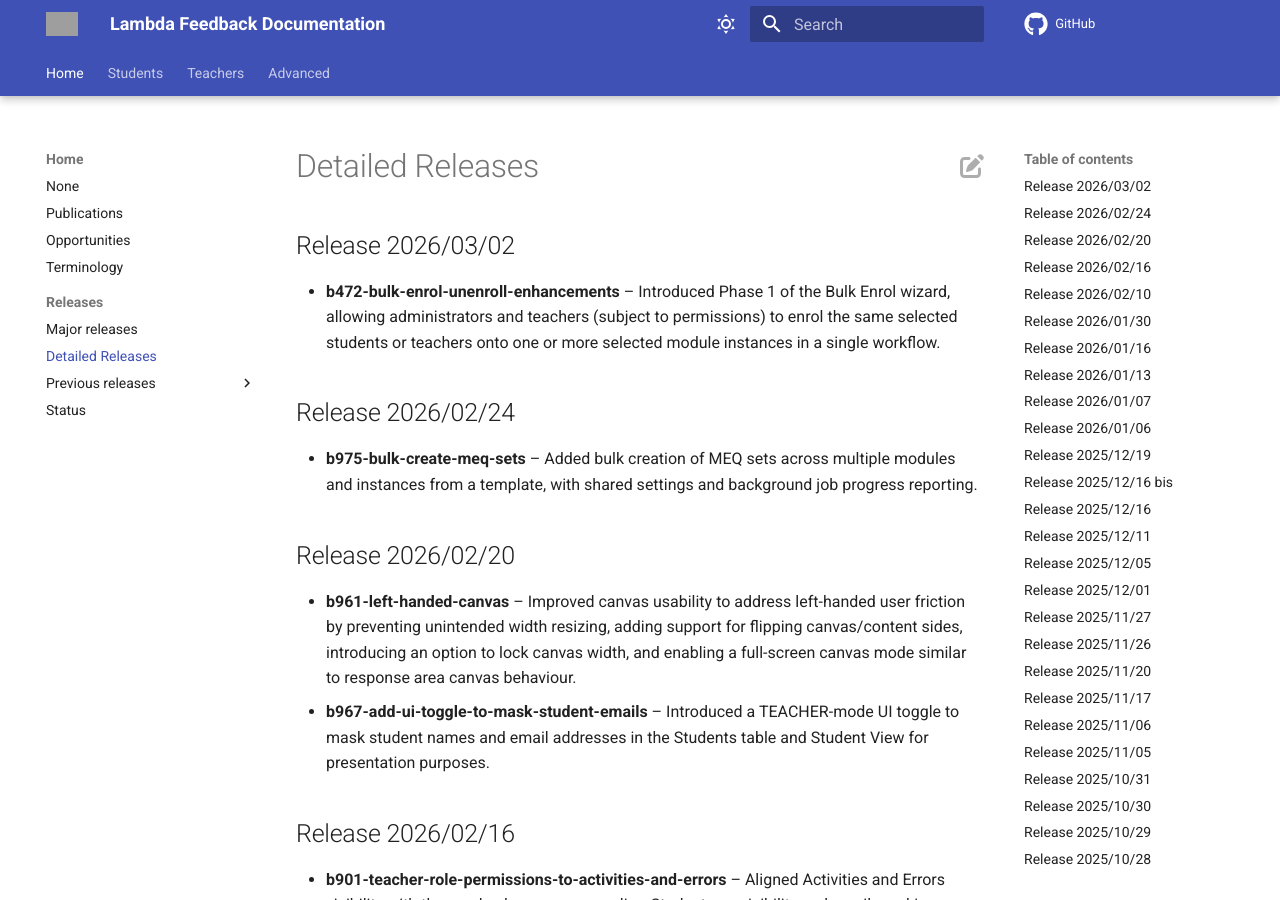
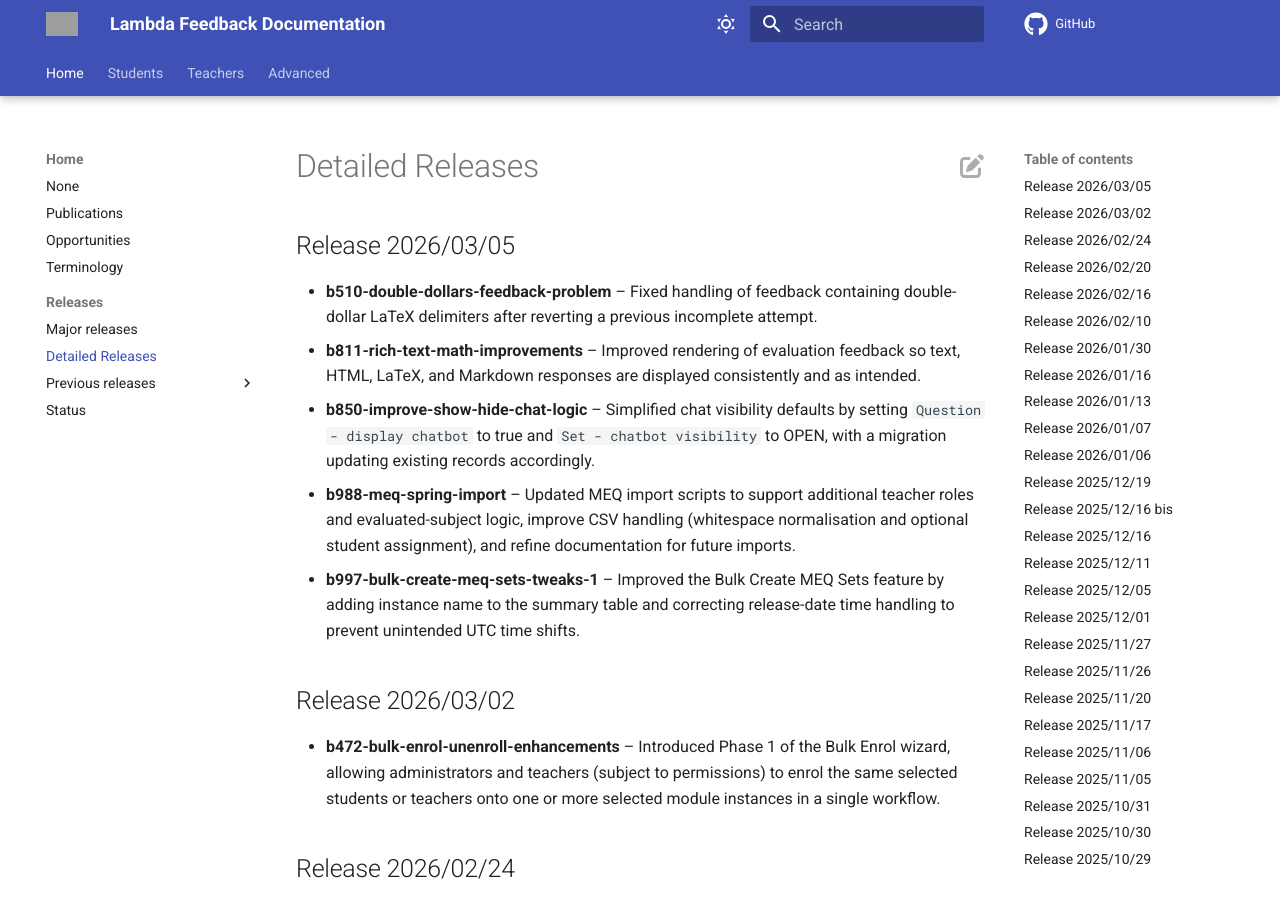
Before and after one commit to lambda-feedback/user-documentation, an MkDocs documentation site: the page built from docs/releases/detailed_releases.md, in a window 1280 px wide and 900 px high. Built offline with MkDocs 1.6.1 and Material for MkDocs 9.7.7, drawn with Linux system fonts in a browser that asks for light colours; comment, search, counter and statistics services are not loaded; grey boxes are pictures that could not be loaded.

Commit message:
Release 2026/03/05 added

```diff
--- a/docs/releases/detailed_releases.md
+++ b/docs/releases/detailed_releases.md
@@ -1,3 +1,12 @@
+
+## Release 2026/03/05
+
+- **b510-double-dollars-feedback-problem** – Fixed handling of feedback containing double-dollar LaTeX delimiters after reverting a previous incomplete attempt.
+- **b811-rich-text-math-improvements** – Improved rendering of evaluation feedback so text, HTML, LaTeX, and Markdown responses are displayed consistently and as intended.
+- **b850-improve-show-hide-chat-logic** – Simplified chat visibility defaults by setting `Question - display chatbot` to true and `Set - chatbot visibility` to OPEN, with a migration updating existing records accordingly.
+- **b988-meq-spring-import** – Updated MEQ import scripts to support additional teacher roles and evaluated-subject logic, improve CSV handling (whitespace normalisation and optional student assignment), and refine documentation for future imports.
+- **b997-bulk-create-meq-sets-tweaks-1** – Improved the Bulk Create MEQ Sets feature by adding instance name to the summary table and correcting release-date time handling to prevent unintended UTC time shifts.
+
 ## Release 2026/03/02
 
 - **b472-bulk-enrol-unenroll-enhancements** – Introduced Phase 1 of the Bulk Enrol wizard, allowing administrators and teachers (subject to permissions) to enrol the same selected students or teachers onto one or more selected module instances in a single workflow.
```
